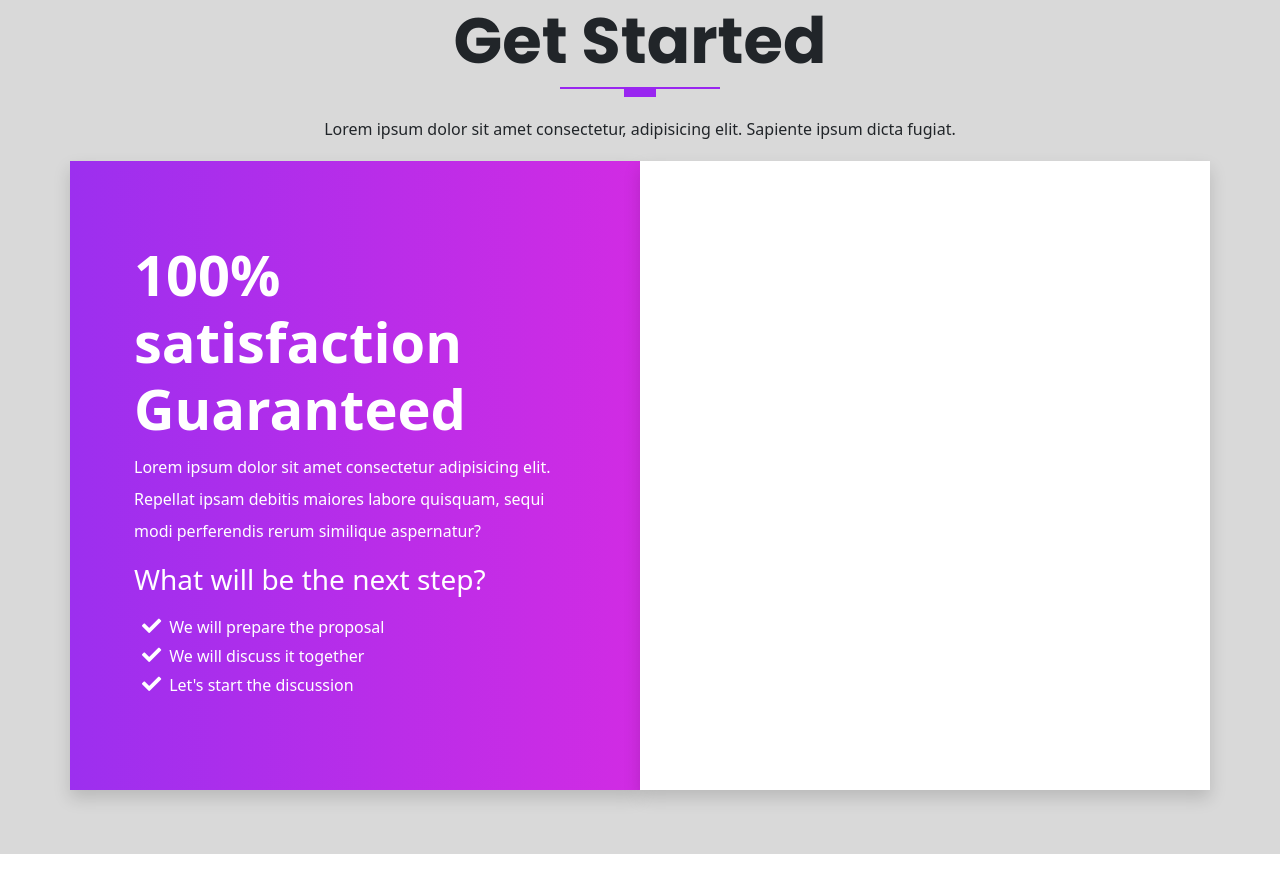
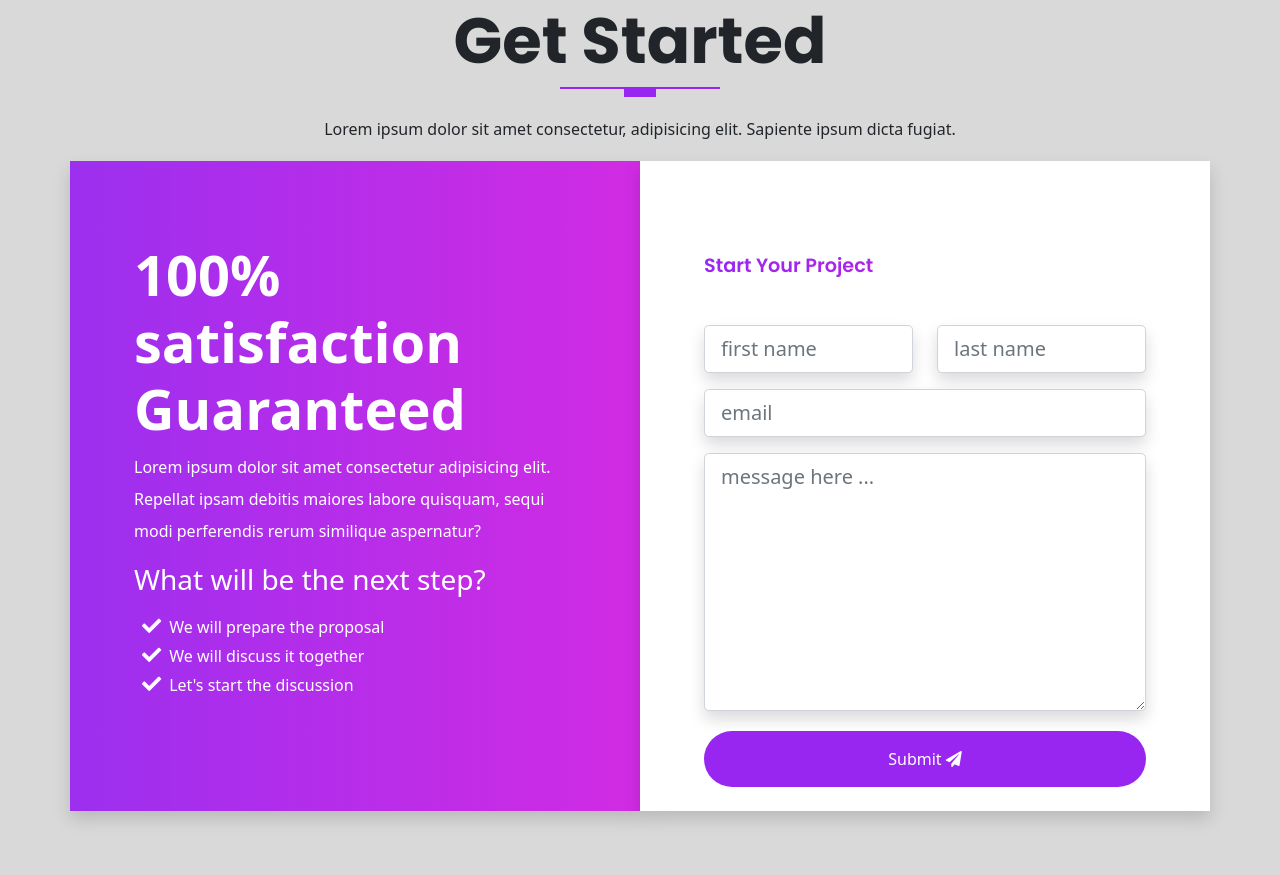
Before and after one commit to TopGITsan/bootstrap-sass, a website: page index.html in a window 1280 px wide. Shown: the part 6125-7000 px from the top of the page. Before the commit the page ends 6979 px from the top, so only its background shows below. Drawn offline with nearby package versions, Linux system fonts and the light colour scheme; files that its build step writes are made by us from their sources.

Commit message:
add a form to get started section

```diff
--- a/assets/scss/sections/_get-started.scss
+++ b/assets/scss/sections/_get-started.scss
@@ -27,3 +27,20 @@
     }
   }
 }
+
+// form content
+
+.form {
+  padding: 3rem;
+
+  button {
+    border: none;
+    color: $white;
+
+    a {
+      color: $white;
+      text-decoration: none;
+      text-transform: capitalize;
+    }
+  }
+}
--- a/index.html
+++ b/index.html
@@ -643,7 +643,8 @@
               100% satisfaction Guaranteed
             </h4>
             <p class="lh-lg">
-              Lorem ipsum dolor sit amet consectetur adipisicing elit. Repellat ipsam debitis maiores labore quisquam, sequi modi perferendis rerum similique aspernatur?
+              Lorem ipsum dolor sit amet consectetur adipisicing elit. Repellat ipsam debitis maiores labore quisquam,
+              sequi modi perferendis rerum similique aspernatur?
             </p>
             <h3 class="display-3--brief">
               What will be the next step?
@@ -655,8 +656,33 @@
             </ul>
           </div>
         </div>
-        <div class="col-12 col-lg-6 bg-white shadow p-3"></div>
+        <div class="col-12 col-lg-6 bg-white shadow p-3">
+          <!-- form -->
+          <div class="form w-100 pb-2">
+            <h4 class="display-3--title mb-5">Start your project</h4>
+            <form action="#" class="row">
+              <div class="col-lg-6 col-md-6 mb-3"><input type="text" placeholder="first name" id="inputFirstName"
+                  class="shadow form-control form-control-lg"></div>
+              <div class="col-lg-6 col-md-6 mb-3"><input type="text" placeholder="last name" id="inputLastName"
+                  class="shadow form-control form-control-lg"></div>
+              <div class="col-lg-12 mb-3"><input type="email" placeholder="email" id="inputEmail"
+                  class="shadow form-control form-control-lg"></div>
+              <div class="col-lg-12 mb-3">
+                <textarea placeholder="message here ..." name="message" id="message" rows="8"
+                  class="shadow form-control form-control-lg"></textarea>
+              </div>
+              <div class="text-center d-grid mt-1">
+                <button type="button" class="btn btn-primary rounded-pill pt-3 pb-3">
+                  Submit
+                  <span class="fas fa-paper-plane"></span>
+                </button>
+              </div>
+            </form>
+          </div>
+        </div>
       </div>
+
+
 
     </div>
   </section>
```
